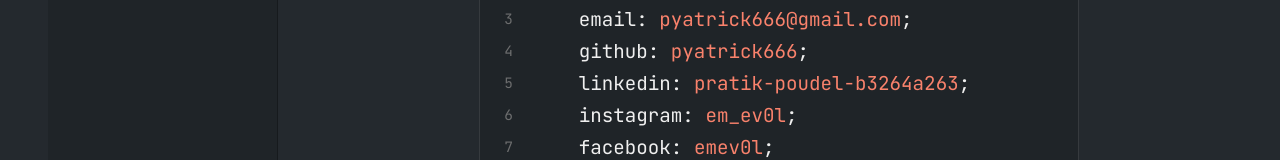
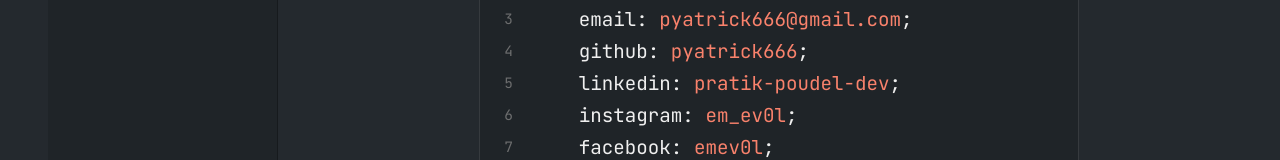
Before and after one commit to pyatrick666/Professional-Portfolio, a Next.js app: page /contact in a window 1280 px wide. Shown: the part 411-571 px from the top of the page. Built offline with nearby package versions, Linux system fonts and the light colour scheme.

Commit message:
Update LinkedIn profile identifier

```diff
--- a/components/ContactCode.tsx
+++ b/components/ContactCode.tsx
@@ -18,7 +18,7 @@ const contactItems = [
   },
   {
     social: 'linkedin',
-    link: 'pratik-poudel-b3264a263',
+    link: 'pratik-poudel-dev',
     href: 'https://www.linkedin.com/in/pratik-poudel-dev',
   },
   {
```
